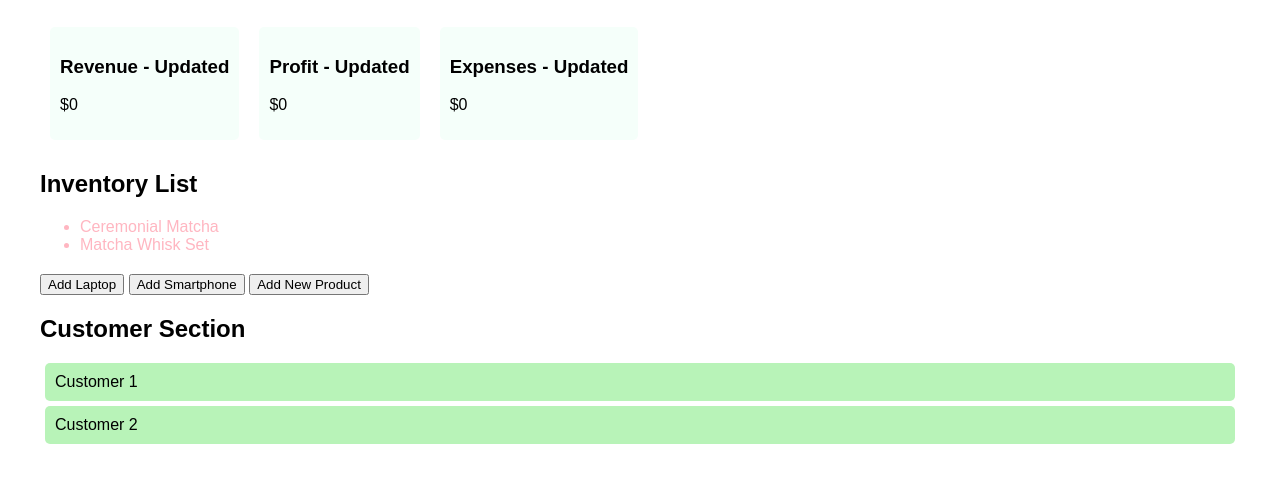
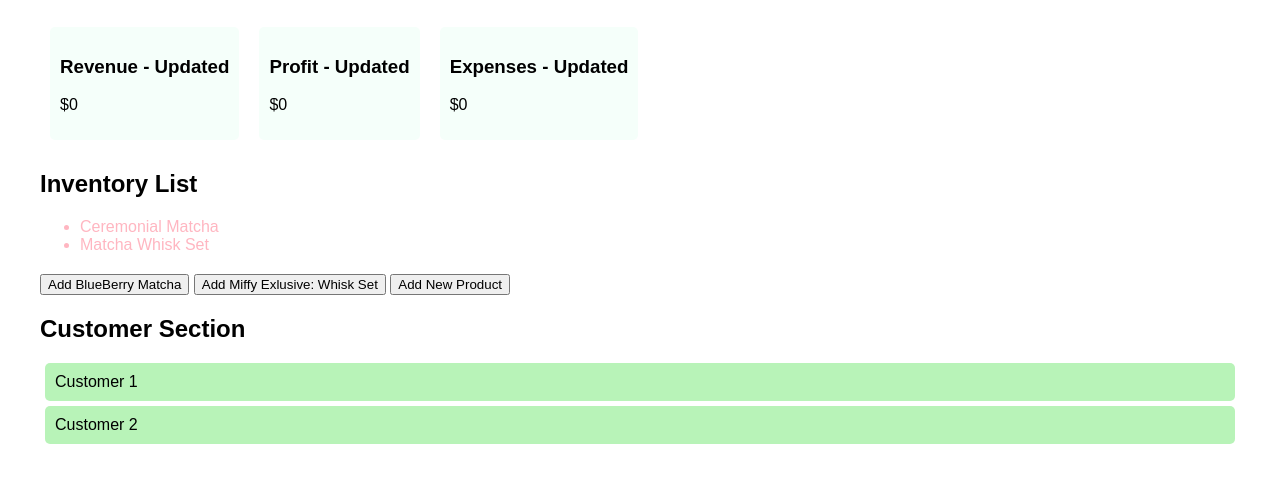
Before and after one commit to ashlym1/Coding-Challenge--12, a plain HTML site: page index.htm in a window 1280 px wide. Shown: the part 151-634 px from the top of the page. Drawn offline with Linux system fonts and the light colour scheme.

Commit message:
Fixed html file

```diff
--- a/index.htm
+++ b/index.htm
@@ -44,8 +44,8 @@
     <!-- Inventory List Section -->
     <h2>Inventory List</h2>
     <ul id="inventoryList"></ul>
-    <button onclick="addInventoryItem('Laptop')">Add Laptop</button>
-    <button onclick="addInventoryItem('Smartphone')">Add Smartphone</button>
+    <button onclick="addInventoryItem('BlueBerry Matcha')">Add BlueBerry Matcha</button>
+    <button onclick="addInventoryItem('Miffy Exlusive: Whisk set')">Add Miffy Exlusive: Whisk Set</button>
     <button id="addProductButton">Add New Product</button>
 
     <!-- Customer Section -->
```
